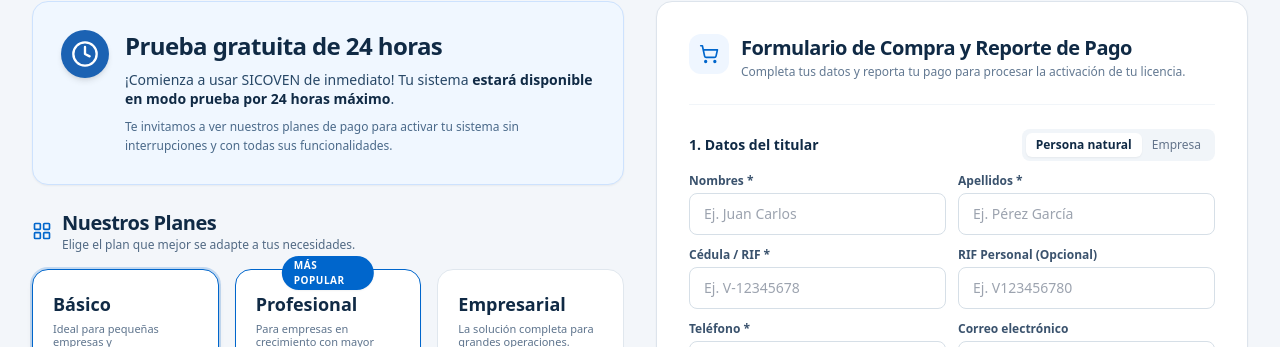
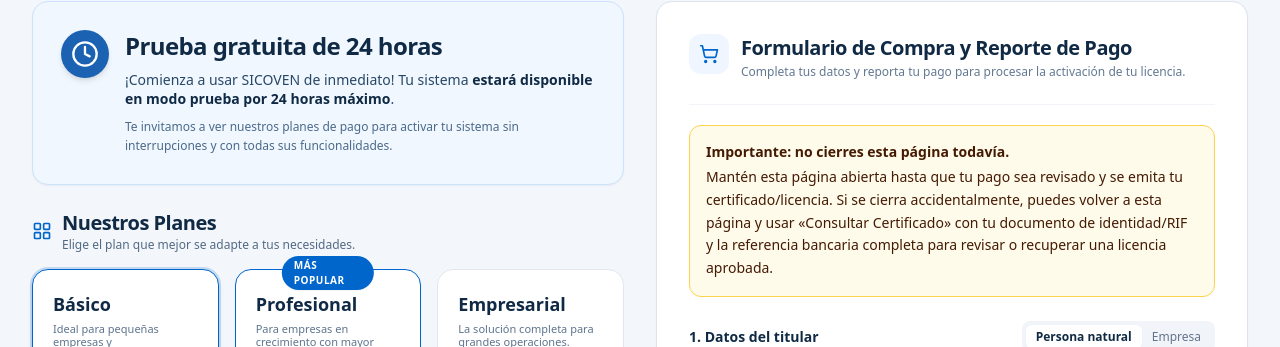
Before and after one commit to fenixlife1978/CRM-Sicoven, a Next.js app: page /comprar in a window 1280 px wide. Shown: the part 110-457 px from the top of the page. Built offline with nearby package versions, Linux system fonts and the light colour scheme; no server answers; the database is empty.

Commit message:
fix: warn buyers and support full reference lookup

```diff
--- a/src/app/comprar/page.tsx
+++ b/src/app/comprar/page.tsx
@@ -867,6 +867,11 @@
               </div>
             </div>
 
+            <div role="alert" className="mt-5 rounded-xl border border-amber-300 bg-amber-50 p-4 text-sm text-amber-950">
+              <p className="font-extrabold">Importante: no cierres esta página todavía.</p>
+              <p className="mt-1 leading-relaxed">Mantén esta página abierta hasta que tu pago sea revisado y se emita tu certificado/licencia. Si se cierra accidentalmente, puedes volver a esta página y usar «Consultar Certificado» con tu documento de identidad/RIF y la referencia bancaria completa para revisar o recuperar una licencia aprobada.</p>
+            </div>
+
             {loading ? (
               <div className="py-16 text-center space-y-3">
                 <RefreshCw className="w-8 h-8 text-blue-600 animate-spin mx-auto" />
```
